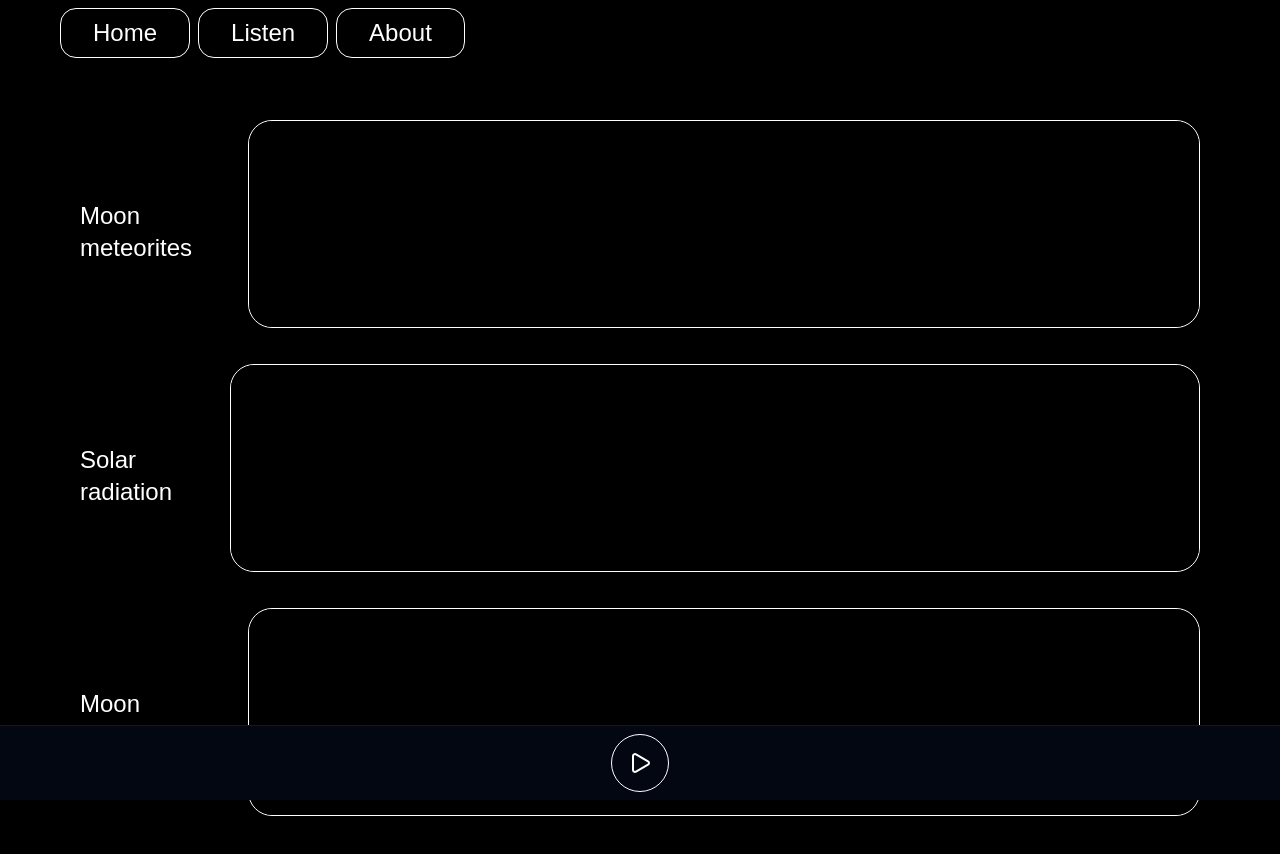
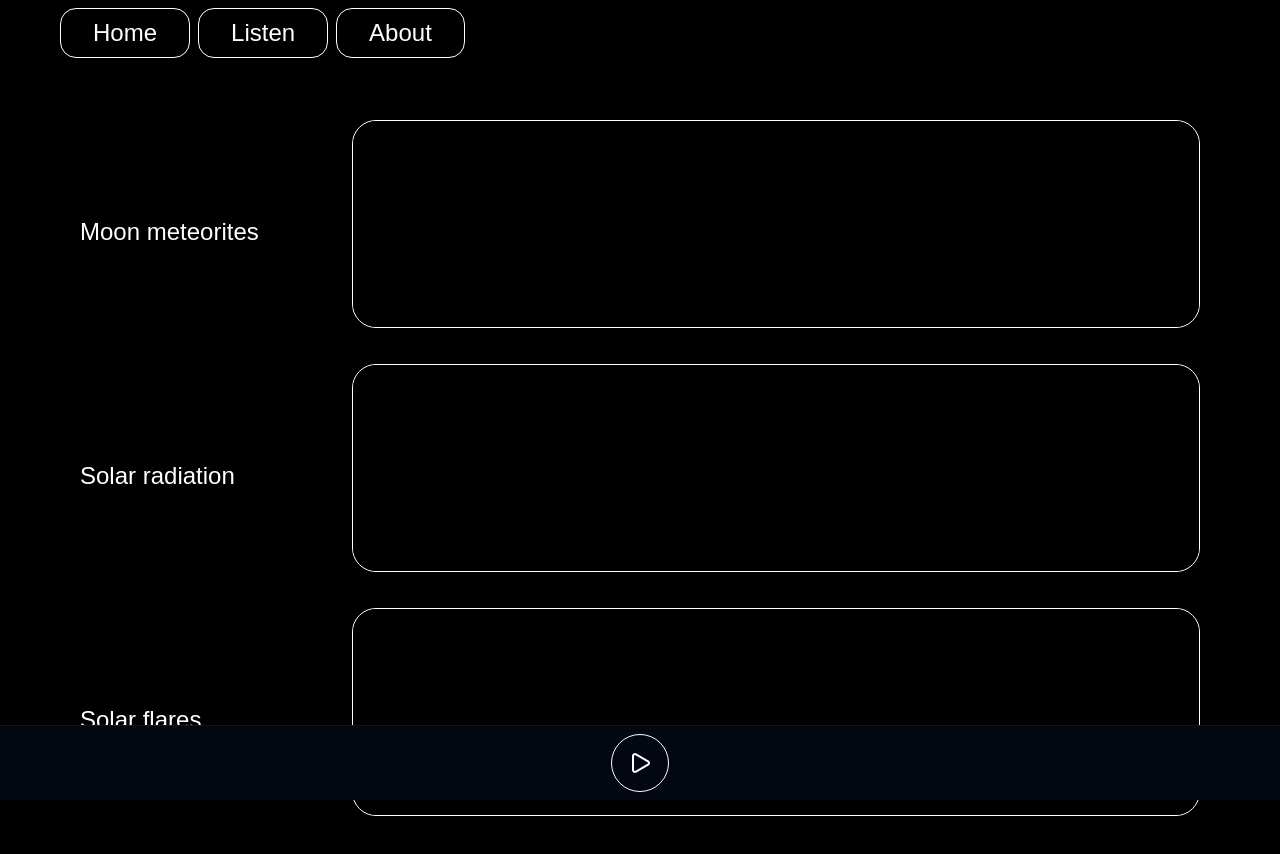
Before and after one commit to 82kota/Symphony-of-the-Universe, a Next.js app: page /listen in a window 1280 px wide. Shown: the top 854 px of the page. Built offline with nearby package versions, Linux system fonts and the light colour scheme.

Commit message:
refactor sound tracks

```diff
--- a/app/listen/page.tsx
+++ b/app/listen/page.tsx
@@ -16,37 +16,30 @@ export default function ListenPage() {
     trackRefs.current.forEach((track) => track.play());
   };
 
-  const audioRef = useRef<HTMLAudioElement | null>(null);
   return (
     <div className="h-full flex flex-col items-center justify-center pt-30 gap-5 bg-black">
-      {/*Todo: refactor*/}
-      <div className="flex w-full items-center justify-center gap-4 px-20">
-        <p className="text-white text-2xl">Moon meteorites</p>
+      {/*Todo: refactor into components*/}
       <SoundTrack
         src="/audio/soft-piano-100-bpm-121529.mp3"
         className="grow"
         colour="red"
+        label="Moon meteorites"
         ref={(el) => addRef(el, 0)}
       />
-      </div>
-      <div className="flex w-full items-center justify-center gap-4 px-20">
-        <p className="text-white text-2xl">Solar radiation</p>
       <SoundTrack
-          src="/audio/soft-piano-100-bpm-121529.mp3"
+        src="/audio/sound-baord-spongebob.mp3"
         className="grow"
         colour="green"
+        label="Solar radiation"
         ref={(el) => addRef(el, 1)}
       />
-      </div>
-      <div className="flex w-full items-center justify-center gap-4 px-20">
-        <p className="text-white text-2xl">Moon meteorites</p>
       <SoundTrack
         src="/audio/hotline-bling-drake-low-quality-made-with-Voicemod.mp3"
         className="grow"
         colour="blue"
+        label="Solar flares"
         ref={(el) => addRef(el, 2)}
       />
-      </div>
       <div className="sticky bottom-0 w-full border-t py-2 bg-gray-950 ">
         <div className="flex items-center justify-center">
           <button
--- a/components/SoundTrack.tsx
+++ b/components/SoundTrack.tsx
@@ -11,6 +11,7 @@ import { getAudioContext, getMediaSource } from "@/lib/audioSingleton";
 interface SoundTrackProps {
   src: string;
   className?: string;
+  label: string;
   colour?: "red" | "green" | "blue";
 }
 
@@ -19,7 +20,7 @@ export type SoundTrackHandle = {
 };
 
 const SoundTrack = forwardRef<SoundTrackHandle, SoundTrackProps>(
-  ({ src, className, colour = "red" }, ref) => {
+  ({ src, className, label, colour = "red" }, ref) => {
     const audioRef = useRef<HTMLAudioElement | null>(null);
     const [audioCtx, setAudioCtx] = useState<AudioContext | null>(null);
     const [source, setSource] = useState<MediaElementAudioSourceNode | null>(
@@ -43,7 +44,13 @@ const SoundTrack = forwardRef<SoundTrackHandle, SoundTrackProps>(
     }, []);
 
     return (
-      <div className={`w-full ${className}`}>
+      <div
+        className={`flex w-full items-center justify-center gap-4 px-20 ${className}`}
+      >
+        <div>
+          <p className="text-white text-2xl w-3xs">{label}</p>
+        </div>
+        <div className={`w-full `}>
           <div className="border border-white w-full h-52 rounded-3xl mb-4">
             {audioCtx && source && (
               <AudioVisualiser
@@ -55,6 +62,7 @@ const SoundTrack = forwardRef<SoundTrackHandle, SoundTrackProps>(
           </div>
           <audio ref={audioRef} src={src} />
         </div>
+      </div>
     );
   }
 );
```
Also changed, not shown: 1 other file (tests, documents, lock files or other folders). Lines whose indentation alone changed are shown as unchanged.
